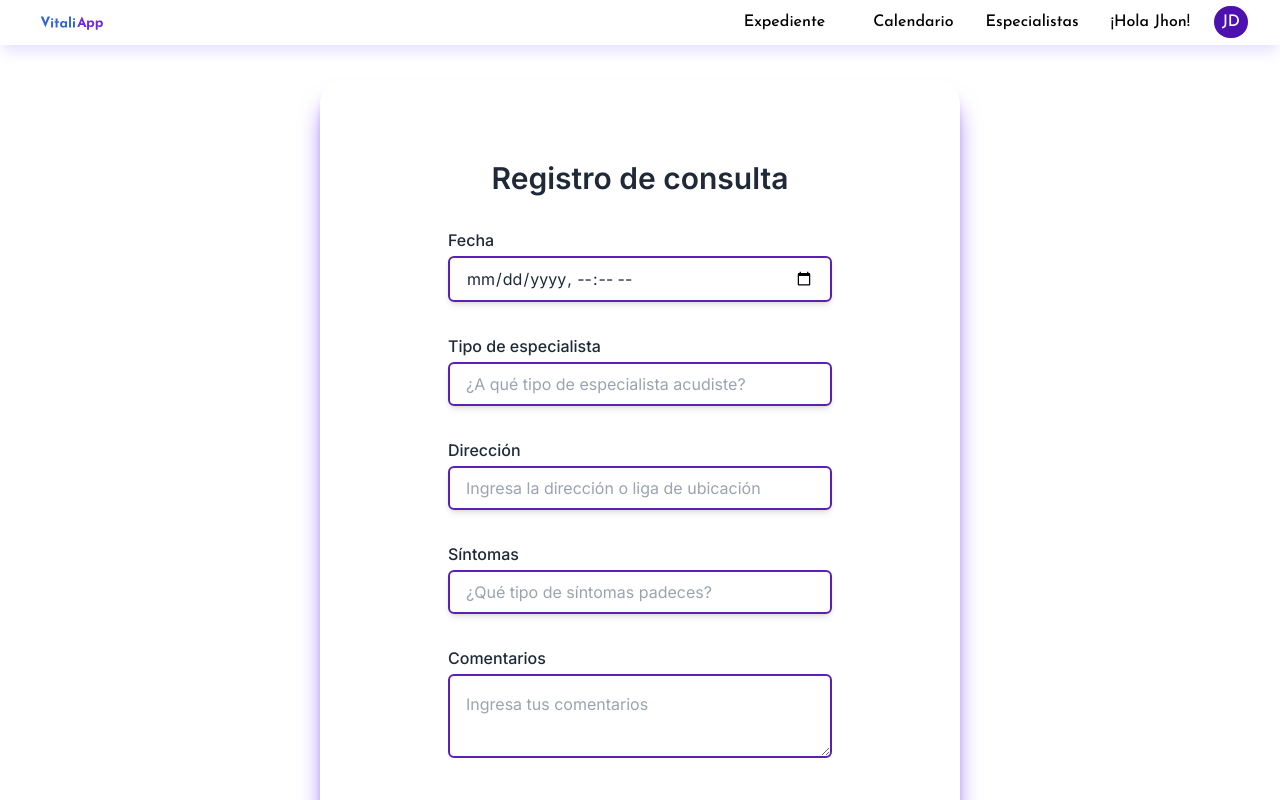
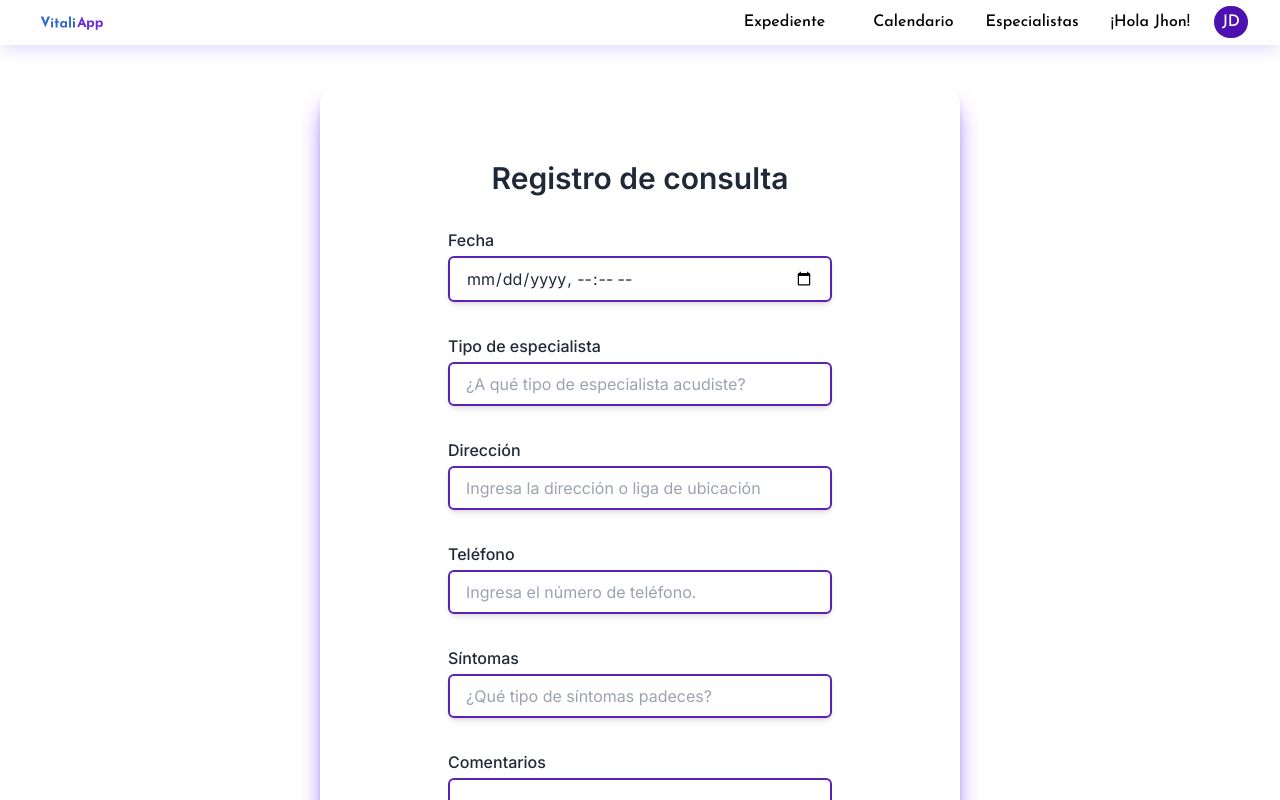
Before and after one commit to cuidat-28js/cuidat-app, a Next.js app: page /newAppointment in a window 1280 px wide. Shown: the top 800 px of the page. Built offline with nearby package versions, Linux system fonts and the light colour scheme.

Commit message:
add-input-newAppointment

```diff
--- a/src/app/components/findEspecialist-component/ResultsList.js
+++ b/src/app/components/findEspecialist-component/ResultsList.js
@@ -6,7 +6,7 @@ function ResultsList() {
   const [selectedResult, setSelectedResult] = useState()
   return (
     <div>
-      <h2 className="font-bold">Elementos encontrados</h2>
+      <h2 className="font-bold">Especialistas encontrados</h2>
       <div className="grid grid-cols-1 md:grid-cols-2 lg:grid-cols-3">
         {resultsList.map((item, index) => (
           <div className={`flex flex-col justify-center items-center p-2 m-2 rounded-lg cursor-pointer border-[1px] shadow-sm shadow-violet-500 hover:border-violet-800
--- a/src/app/components/newAppointment-components/Form-newappointment.js
+++ b/src/app/components/newAppointment-components/Form-newappointment.js
@@ -73,6 +73,21 @@ export default function FormNewAppointment() {
                 placeholder="Ingresa la dirección o liga de ubicación"
                 className="w-full py-2 border-2 rounded-md p-4 mt-1 bg-transparent border-violet-800 shadow-md"
                 {...register("adress")}
+              />
+            </div>
+            <div>
+              <label
+                htmlFor="phone-appointment"
+                className="text-base font-medium"
+              >
+                Teléfono
+              </label>
+              <input
+                id="phone-appointment"
+                type="text"
+                placeholder="Ingresa el número de teléfono."
+                className="w-full py-2 border-2 rounded-md p-4 mt-1 bg-transparent border-violet-800 shadow-md"
+                {...register("phone")}
               />
             </div>
             <div>
--- a/src/app/map/page.js
+++ /dev/null
@@ -1 +0,0 @@
-import React from "react";
```
